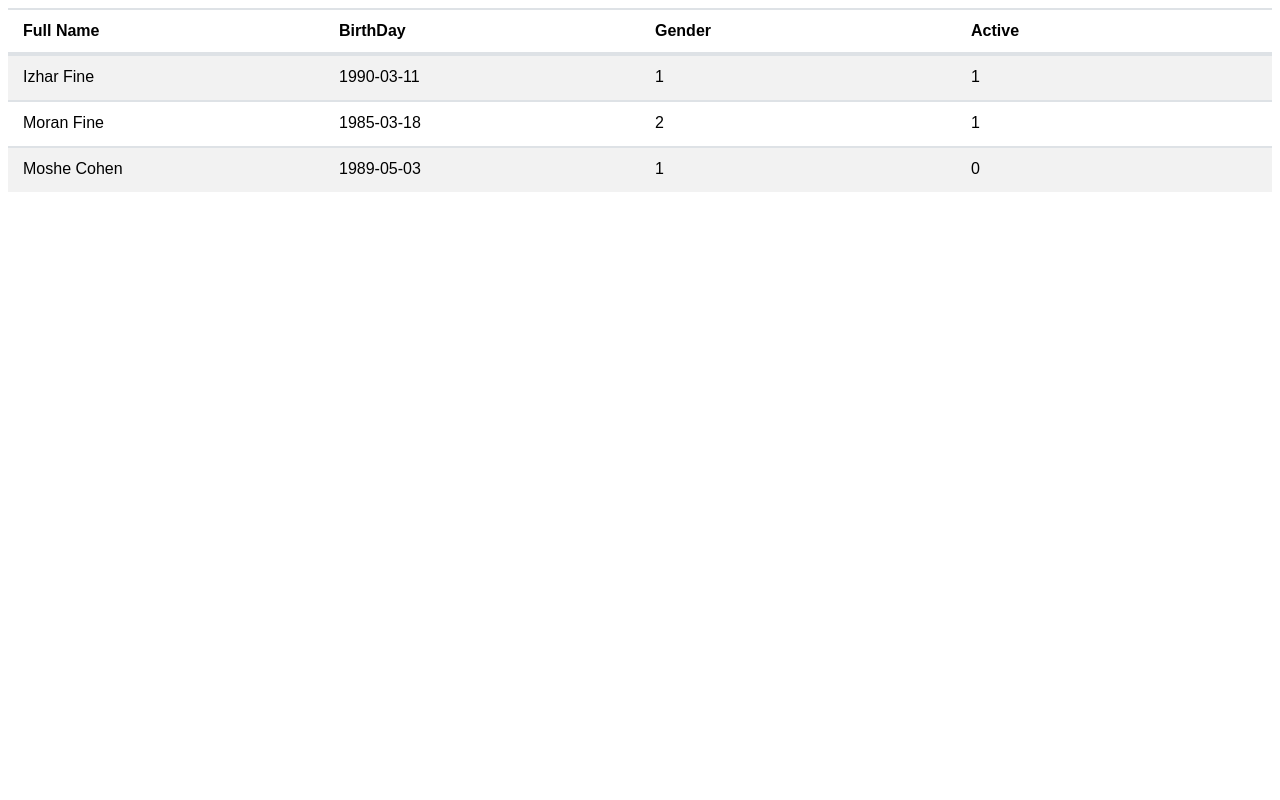
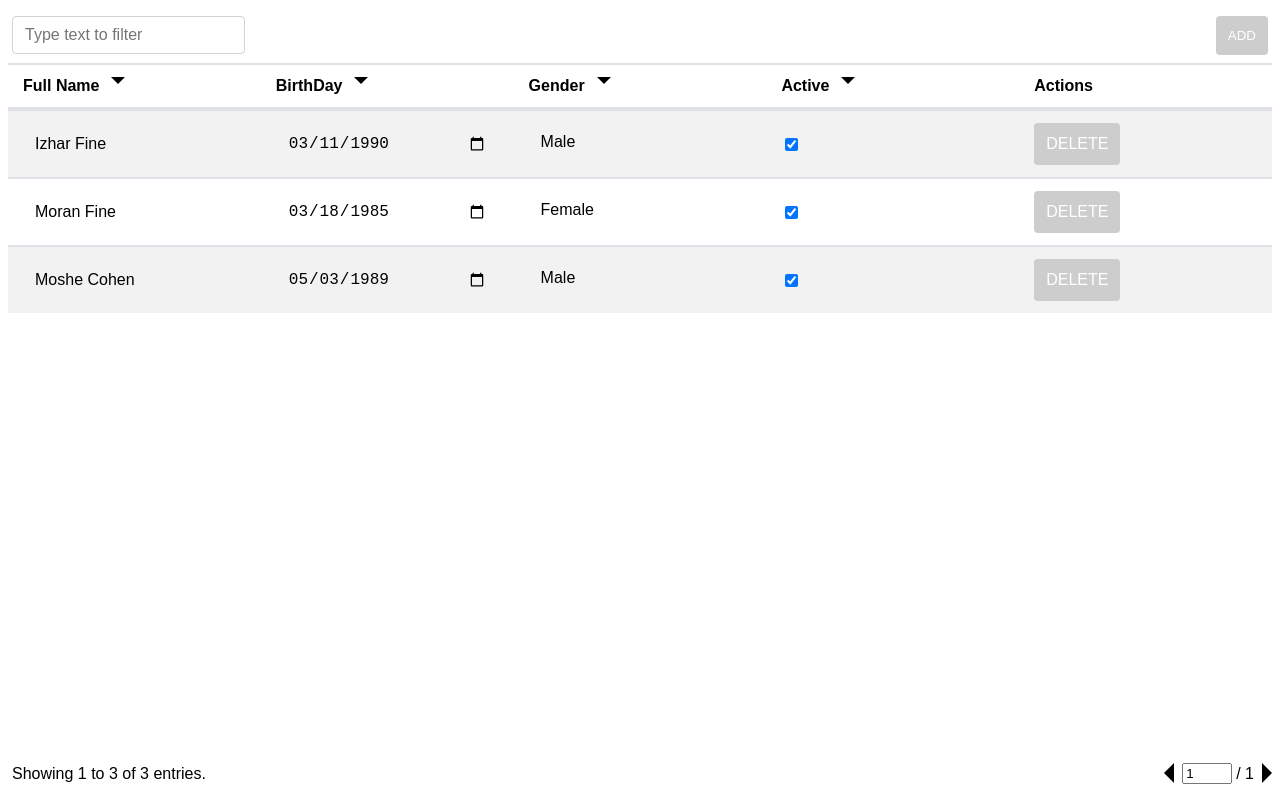
Before and after one commit to IzharFine/EzTable, a plain HTML site: page index.html in a window 1280 px wide. Drawn offline with Linux system fonts and the light colour scheme.

Commit message:
Update index.html

```diff
--- a/index.html
+++ b/index.html
@@ -45,9 +45,11 @@
         let prop = '[{"TableName":"EzTable","AddCallBack":"addCallBack","UpdateCallBack":"updateCallBack","DeleteCallBack":"deleteCallBack","RowsInPage":10,"EnableSearch":true,"Sortable":true,"Template":""}]';
         let struct = '[{"PHName":"","Type":"Text","Disabled":false,"SelectName":""},{"PHName":"","Type":"Date","Disabled":false,"SelectName":""},{"PHName":"","Type":"Select","Disabled":false,"SelectName":"Genders"},{"PHName":"","Type":"Checkbox","Disabled":false,"SelectName":""}]';
         let selects = '[{"Name":"Genders","Options":[{"Value":"1","Desc":"Male"},{"Value":"2","Desc":"Female"}]}]';
-        let table = new EzTableGenerator();
-        debugger;
-        table.buildTable('#eztable','body');
+        let eztable = new EzTableGenerator();
+        eztable.Properties = JSON.parse(prop);
+        eztable.TableStruct = JSON.parse(struct);
+        eztable.Selects = JSON.parse(selects);
+        eztable.buildTable('#eztable','body');
     });
 
     function addCallBack(a,b){
```
